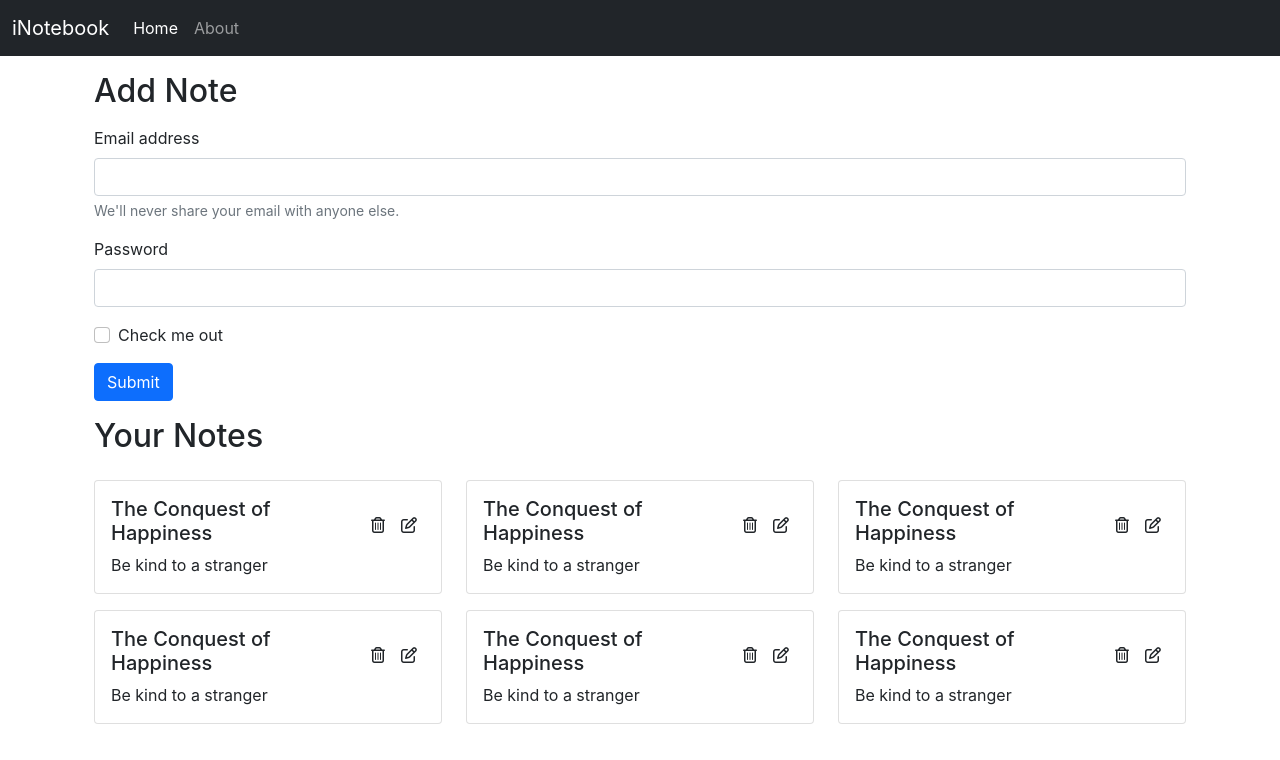
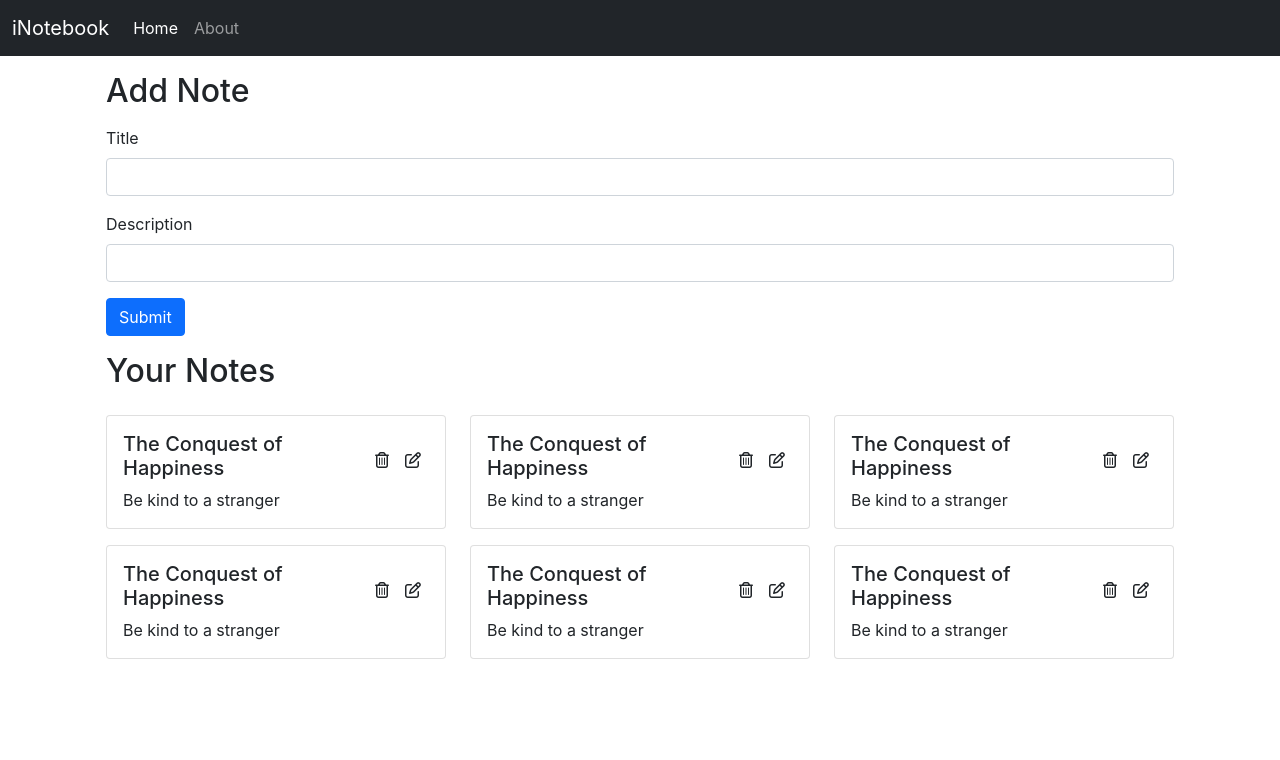
Before and after one commit to eidankhan/inotebook, a React (Create React App) app: page / in a window 1280 px wide. Shown: the top 760 px of the page. Built offline with nearby package versions, Linux system fonts and the light colour scheme.

Commit message:
Adding AddNote component to iNotebook

```diff
--- a/public/index.html
+++ b/public/index.html
@@ -29,7 +29,7 @@
       crossorigin="anonymous"
     ></script>
     <script
-      src="https://kit.fontawesome.com/26504e4a1f.js"
+      src="https://kit.fontawesome.com/7015372d16.js"
       crossorigin="anonymous"
     ></script>
   </body>
--- a/src/components/Home.js
+++ b/src/components/Home.js
@@ -1,49 +1,11 @@
 import React from "react";
-import { Notes } from "./Notes";
+import { Notes } from "./notes/Notes";
 
 
 export const Home = () => {
 
   return (
     <div className="container">
-      <h2 className="my-3"> Add Note</h2>
-      <form className="my-3">
-        <div className="mb-3">
-          <label htmlFor="exampleInputEmail1" className="form-label">
-            Email address
-          </label>
-          <input
-            type="email"
-            className="form-control"
-            id="exampleInputEmail1"
-            aria-describedby="emailHelp"
-          />
-          <div id="emailHelp" className="form-text">
-            We'll never share your email with anyone else.
-          </div>
-        </div>
-        <div className="mb-3">
-          <label htmlFor="exampleInputPassword1" className="form-label">
-            Password
-          </label>
-          <input
-            type="password"
-            className="form-control"
-            id="exampleInputPassword1"
-          />
-        </div>
-        <div className="mb-3 form-check">
-          <input type="checkbox" className="form-check-input" id="exampleCheck1" />
-          <label className="form-check-label" htmlFor="exampleCheck1">
-            Check me out
-          </label>
-        </div>
-        <button type="submit" className="btn btn-primary">
-          Submit
-        </button>
-      </form>
-
-      <h2 className="my-3"> Your Notes</h2>
       <Notes/>
     </div>
 
--- a/src/components/Navbar.js
+++ b/src/components/Navbar.js
@@ -4,7 +4,7 @@ import { Link, useLocation } from "react-router-dom";
 const Navbar = () => {
     let location = useLocation();
     useEffect(() => {
-        console.log(location.pathname)
+        //console.log(location.pathname)
     }, [location])
 
     return (
--- /dev/null
+++ b/src/components/notes/AddNote.js
@@ -0,0 +1,54 @@
+import React, { useContext, useState } from "react";
+import noteContext from "../../context/notes/NoteContext";
+
+
+export const AddNote = () => {
+
+  const context = useContext(noteContext)
+  const {addNote} = context;
+
+  const [note, setNote] = useState({title:"", description:"", tag:"General"})
+  const onChange = (e) => {
+    setNote({...note, [e.target.name] : e.target.value})
+  }
+  const handlOnClinck = (e) => {
+      e.preventDefault();
+      addNote(note);
+
+  }
+  return (
+    <div>
+      <h2 className="my-3"> Add Note</h2>
+      <form className="my-3">
+        <div className="mb-3">
+          <label htmlFor="title" className="form-label">
+            Title
+          </label>
+          <input
+            type="text"
+            className="form-control"
+            id="title"
+            name="title"
+            aria-describedby="emailHelp"
+            onChange={onChange}
+          />
+        </div>
+        <div className="mb-3">
+          <label htmlFor="description" className="form-label">
+            Description
+          </label>
+          <input
+            type="text"
+            className="form-control"
+            id="description"
+            name="description"
+            onChange={onChange}
+          />
+        </div>
+        <button type="submit" className="btn btn-primary" onClick={handlOnClinck}>
+          Submit
+        </button>
+      </form>
+    </div>
+  );
+};
--- a/src/components/Notes.js
+++ b/src/components/notes/Notes.js
@@ -1,13 +1,18 @@
 import React, { useContext } from 'react'
-import noteContext from "../context/notes/NoteContext";
+import noteContext from "../../context/notes/NoteContext";
 import { NoteItem } from './NoteItem';
+import { AddNote } from './AddNote';
 
 export const Notes = () => {
     const data = useContext(noteContext)
-    const {notes, setNotes} = data;
+    const {notes} = data;
     return (
+        <div className="container">
+        <AddNote/>
+        <h2 className="my-3"> Your Notes</h2>
         <div className="row" >
             {notes.map( (n) => { return <div className="col-md-4 my-2" key={n._id}> <NoteItem note={n} /> </div>  })}
         </div>
+        </div>
     )
 }
--- a/src/context/notes/noteState.js
+++ b/src/context/notes/noteState.js
@@ -61,8 +61,24 @@ const NoteState = (props) => {
 
   const [notes, setNotes] = useState(initialNotes)
 
+  // Add Note
+  const addNote = (n) => {
+
+    const note ={
+        _id: "418e65af11b667f53cc0cb39d",
+        user: "618e3e4dc7cb8c8b01b49b48",
+        title: n.title,
+        description: n.description,
+        tag: "Personal",
+        date: "2021-11-12T13:01:35.320Z",
+        __v: 0,
+    };
+
+    setNotes(notes.concat(note));
+  }
+
   return (
-    <NoteContext.Provider value={{ notes, setNotes }}>
+    <NoteContext.Provider value={{ notes, setNotes, addNote }}>
       {props.children}
     </NoteContext.Provider>
   );
```
Also changed, not shown: src/components/notes/NoteItem.js (renamed from src/components/NoteItem.js).
